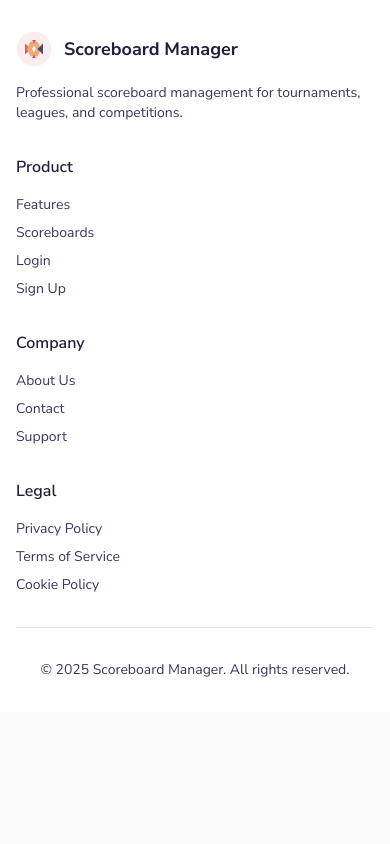
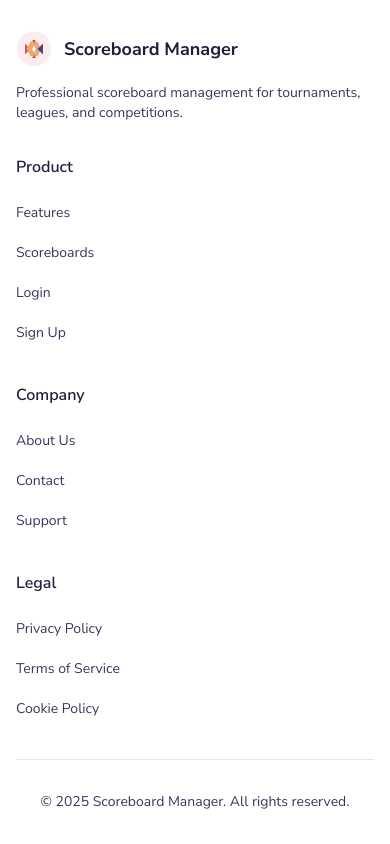
Before and after one commit to gmlupatelli/scoreboard_manager, a Next.js app: page / in a window 390 px wide. Shown: the part 5070-5914 px from the top of the page. Before the commit the page ends 5782 px from the top, so only its background shows below. Built offline with nearby package versions, Linux system fonts and the light colour scheme; no server answers.

Commit message:
fix: increase footer link tap target sizes for mobile accessibility

```diff
--- a/src/components/common/Footer.tsx
+++ b/src/components/common/Footer.tsx
@@ -58,13 +58,13 @@ export default function Footer({ customStyles = null }: FooterProps) {
               Product
             </h2>
             <ul
-              className="space-y-2 text-sm text-text-secondary"
+              className="space-y-1 text-sm text-text-secondary"
               style={customStyles ? textStyle : undefined}
             >
               <li>
                 <Link
                   href="/#features"
-                  className="hover:opacity-80 transition-opacity text-text-secondary"
+                  className="block py-2 hover:opacity-80 transition-opacity text-text-secondary"
                   style={customStyles ? { color: customStyles.textColor } : undefined}
                 >
                   Features
@@ -73,7 +73,7 @@ export default function Footer({ customStyles = null }: FooterProps) {
               <li>
                 <Link
                   href="/public-scoreboard-list"
-                  className="hover:opacity-80 transition-opacity text-text-secondary"
+                  className="block py-2 hover:opacity-80 transition-opacity text-text-secondary"
                   style={customStyles ? { color: customStyles.textColor } : undefined}
                 >
                   Scoreboards
@@ -82,7 +82,7 @@ export default function Footer({ customStyles = null }: FooterProps) {
               <li>
                 <Link
                   href="/login"
-                  className="hover:opacity-80 transition-opacity text-text-secondary"
+                  className="block py-2 hover:opacity-80 transition-opacity text-text-secondary"
                   style={customStyles ? { color: customStyles.textColor } : undefined}
                 >
                   Login
@@ -91,7 +91,7 @@ export default function Footer({ customStyles = null }: FooterProps) {
               <li>
                 <Link
                   href="/register"
-                  className="hover:opacity-80 transition-opacity text-text-secondary"
+                  className="block py-2 hover:opacity-80 transition-opacity text-text-secondary"
                   style={customStyles ? { color: customStyles.textColor } : undefined}
                 >
                   Sign Up
@@ -107,13 +107,13 @@ export default function Footer({ customStyles = null }: FooterProps) {
               Company
             </h2>
             <ul
-              className="space-y-2 text-sm text-text-secondary"
+              className="space-y-1 text-sm text-text-secondary"
               style={customStyles ? textStyle : undefined}
             >
               <li>
                 <Link
                   href="/about"
-                  className="hover:opacity-80 transition-opacity text-text-secondary"
+                  className="block py-2 hover:opacity-80 transition-opacity text-text-secondary"
                   style={customStyles ? { color: customStyles.textColor } : undefined}
                 >
                   About Us
@@ -122,7 +122,7 @@ export default function Footer({ customStyles = null }: FooterProps) {
               <li>
                 <Link
                   href="/contact"
-                  className="hover:opacity-80 transition-opacity text-text-secondary"
+                  className="block py-2 hover:opacity-80 transition-opacity text-text-secondary"
                   style={customStyles ? { color: customStyles.textColor } : undefined}
                 >
                   Contact
@@ -131,7 +131,7 @@ export default function Footer({ customStyles = null }: FooterProps) {
               <li>
                 <Link
                   href="/support"
-                  className="hover:opacity-80 transition-opacity text-text-secondary"
+                  className="block py-2 hover:opacity-80 transition-opacity text-text-secondary"
                   style={customStyles ? { color: customStyles.textColor } : undefined}
                 >
                   Support
@@ -147,13 +147,13 @@ export default function Footer({ customStyles = null }: FooterProps) {
               Legal
             </h2>
             <ul
-              className="space-y-2 text-sm text-text-secondary"
+              className="space-y-1 text-sm text-text-secondary"
               style={customStyles ? textStyle : undefined}
             >
               <li>
                 <Link
                   href="/privacy"
-                  className="hover:opacity-80 transition-opacity text-text-secondary"
+                  className="block py-2 hover:opacity-80 transition-opacity text-text-secondary"
                   style={customStyles ? { color: customStyles.textColor } : undefined}
                 >
                   Privacy Policy
@@ -162,7 +162,7 @@ export default function Footer({ customStyles = null }: FooterProps) {
               <li>
                 <Link
                   href="/terms"
-                  className="hover:opacity-80 transition-opacity text-text-secondary"
+                  className="block py-2 hover:opacity-80 transition-opacity text-text-secondary"
                   style={customStyles ? { color: customStyles.textColor } : undefined}
                 >
                   Terms of Service
@@ -171,7 +171,7 @@ export default function Footer({ customStyles = null }: FooterProps) {
               <li>
                 <Link
                   href="/cookies"
-                  className="hover:opacity-80 transition-opacity text-text-secondary"
+                  className="block py-2 hover:opacity-80 transition-opacity text-text-secondary"
                   style={customStyles ? { color: customStyles.textColor } : undefined}
                 >
                   Cookie Policy
```
